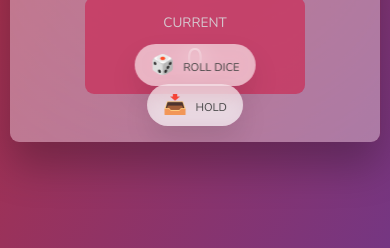
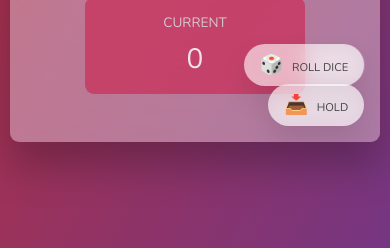
Before and after one commit to justmicho/justmicho.com, a website: page frontend/piggame/index.html in a window 390 px wide. Shown: the part 596-844 px from the top of the page. Drawn offline with nearby package versions, Linux system fonts and the light colour scheme.

Commit message:
api troubleshoot

```diff
--- a/frontend/piggame/style.css
+++ b/frontend/piggame/style.css
@@ -200,13 +200,18 @@ main {
   .btn--roll {
   top: auto;
   bottom: 7rem;
+  left: auto;
+  right: 2rem;
+  transform: none;
 }
 
 .btn--hold {
   top: auto;
   bottom: 2rem;
+  left: auto;
+  right: 2rem;
+  transform: none;
 }
-
   .btn--new {
     top: 2rem;
   }
```
Lines whose indentation alone changed are shown as unchanged.
